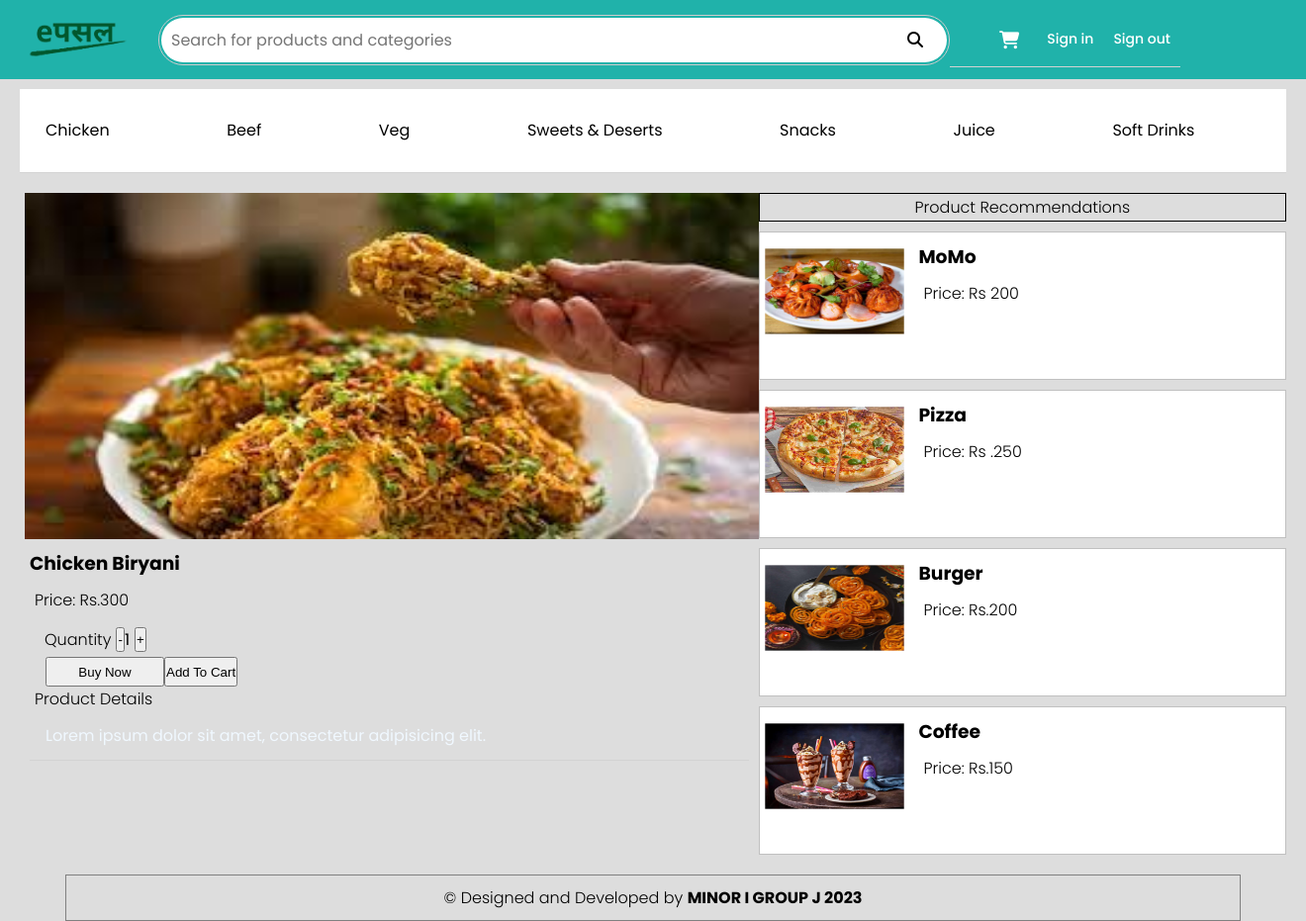
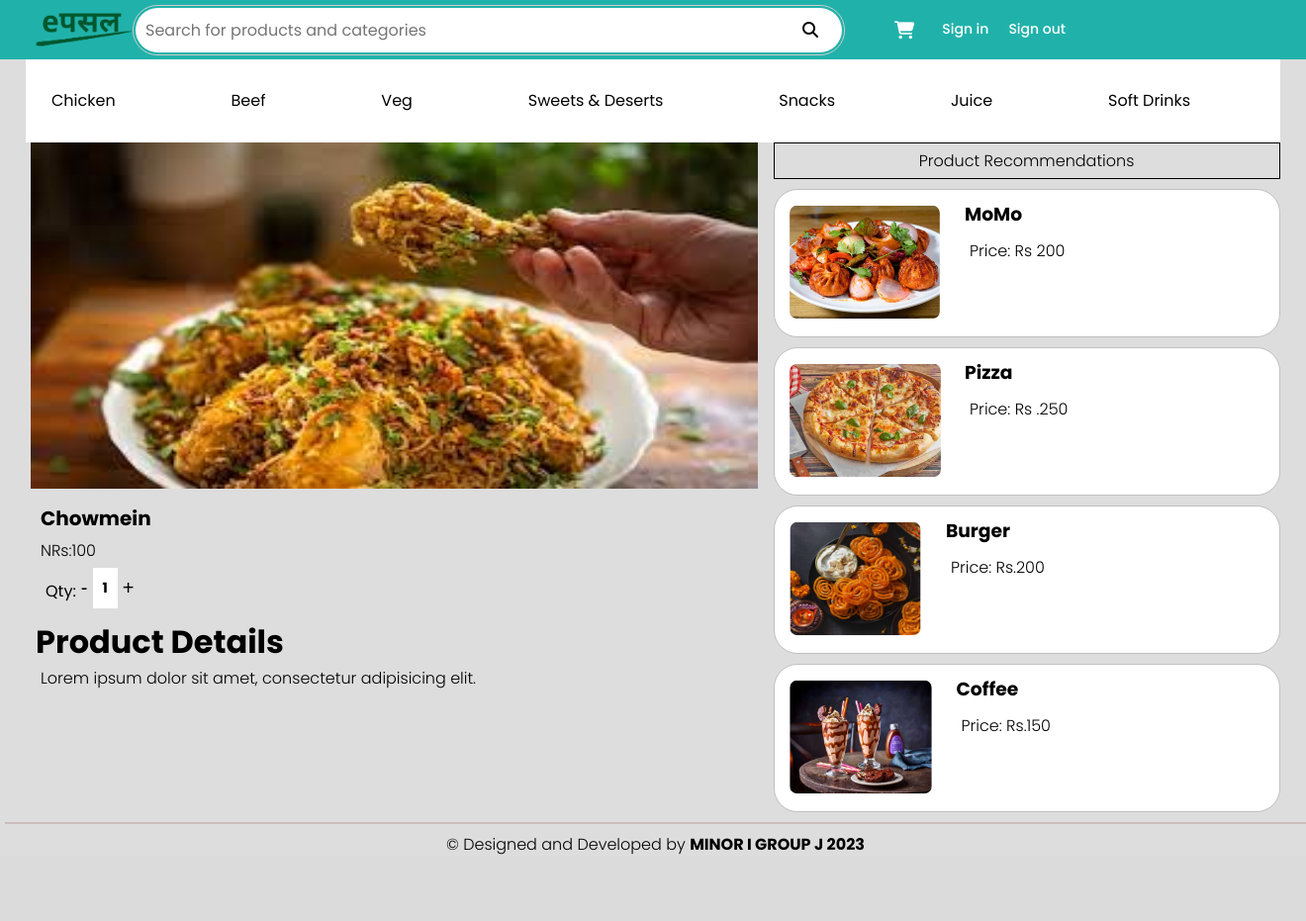
Before and after one commit to agrani58/epasal, a PHP site: page /epasale/product_detail.php in a window 1320 px wide. Shown: the whole page at 99% size. After the commit the page ends 864 px from the top, so only its background shows below. Run offline with PHP 8.4, Linux system fonts and the light colour scheme.

Commit message:
product details

```diff
--- a/public/css/dashboard.css
+++ b/public/css/dashboard.css
@@ -78,7 +78,6 @@ li{
      text-align: left;
      margin:0px;
      padding: 12px 16px;
-     border-bottom: 1px solid lightgray;
      cursor: pointer;
 
 
--- a/public/css/global.css
+++ b/public/css/global.css
@@ -40,6 +40,21 @@ input {
     width: calc(12/12 * 100%);
 }
 
+.col-11 {
+    width: calc(11/12 * 100%);
+}
+
+.col-10 {
+    width: calc(10/12 * 100%);
+}
+
+.col-9 {
+    width: calc(9/12 * 100%);
+}
+
+.col-8 {
+    width: calc(8/12 * 100%);
+}
 .col-7 {
     width: calc(7/12 * 100%);
 }
@@ -60,6 +75,12 @@ input {
     width: calc(3/12 * 100%);
 }
 
+.col-2 {
+    width: calc(2/12 * 100%);
+}
+.col{
+    width:calc(1/12* 100%);
+}
 footer p {
     text-align: center;
     border-top-width: 2px;
--- a/public/css/header.css
+++ b/public/css/header.css
@@ -4,7 +4,7 @@
 /* Header styles */
 header {
   background: lightseagreen;
-  color: #c3aaaa;
+
 margin-left: auto;
 margin-right: auto;
 }
@@ -32,18 +32,14 @@ margin-left: 0.5rem;
 
 .logo_img {
   margin-top: 10px;
-
 }
 
 .searchBox {
   display: flex;
- margin-left: 2rem;
-
   border: 1px solid #ccc;
-  width: 50rem;
+  width: 45rem;
   border-radius: 25px;
   padding: 2px;
-
 }
 
 .searchBox input {
--- a/public/css/product_detail.css
+++ b/public/css/product_detail.css
@@ -1,11 +1,4 @@
 
-.container{
-  width:1300px;
-  margin-left:auto;
-  margin-right:auto;
-  padding: 10px;
-  /* display: flex; */
-}
 
 .img{
   padding-left: 5px;
@@ -17,49 +10,43 @@
   width: 100%;
   position: relative;
 }
-.product-name, .discription{
-  margin-bottom: 10px;
-}
-.quantity {
-  width: 10%;
-  padding: 5px;
-  padding-left: 05;
-  text-align: center;
-  align-items: center;
-  display:flex;
-}
-.no {
-  width: 40px;
-  height: 25px;
-}
-.btn{
+.label{
+
+  font-size: 20px;
   margin-left: 5px;
-  width:25px;
-  height:25px;
-}
-.btn2{
-  display:flex;
-margin-left: 1rem;
+
 
 }
-.buy{
+.quantity_control button {
+  font-size: 20px;
+  color: #000000;
+  background: none;
+  border: none;
+  padding: 5px;
+  border-radius: 15%;
+  font-weight: 200px;
+}
 
-  width:120px;
-  height:30px;
-}
-.cart{
-  /* font-family: ‘Open Sans’; */
-  /* width:120px; */
-  /* height:30px; */
-  margin-right:15px;
+.quantity_box {
+
+  background-color: #ffffff;
+  padding: 10px;
+  font-size: 14px;
+  font-weight: bold;
 }
 
 
-.products{padding:5px;width:700px;/* height:150px; */}
+
+.product-recommendation{
+  width:32.0rem;
+  margin-left: 3%;
+  }
+
+
 .border{
   margin-left:auto;
   margin-right:auto;
-  padding: 1px;
+  padding: 5px;
   border: 1px solid black;
   text-align: center;
   margin-bottom: 10px;
@@ -74,21 +61,21 @@ width: 100%;
 height: 150px;
 overflow: hidden;
 border: 1px solid silver;
+border-radius: 1.5rem;
 background-color: white;
 margin-bottom: 10px;
 }
 .pic{
-width:207.2px;
-height:98.86px;
-padding:8px;
-margin-top: 10px;
-/* padding-top: 15px;
-padding-left: 10px; */
+  height: 85%;
+  padding: 5px;
+  margin: 10px;
+  width: 70%;
+  border-radius: 15px;
+  width: 207.2px;
+  /* height: 98.86px; */
+  padding: 8px;
+}
 
-}
-.product > img{
-transform: scale(1.04);
-}
 .product-info{
 padding: 10px;
 width: 100%;
@@ -97,17 +84,3 @@ position: relative;
 .product-name, .discription{
 margin-bottom: 10px;
 }
-.star{
-  margin-bottom: 5px;
-  max-width:164.96px;
-  height: 25.53px;
-}
-footer p{
-  width: 90%;
-  margin-left:auto;
-  margin-right:auto;
-  padding: 10px;
-  border: 1px solid grey;
-  text-align: center;
-  margin-top:0px;
-}
--- a/public/partials/header.php
+++ b/public/partials/header.php
@@ -3,7 +3,7 @@
     <div class="header">
         <div class="container">
             <div class="logo_background">
-                <a class="logo" href="https://www.daraz.com.np">
+                <a class="logo" href="http://localhost/epasale/public/">
                     <div class="logo_img">
                         <img src="img/epasal-primary-logo.png" alt="ePasal - Online Food App">
                     </div>
--- a/public/product_detail.php
+++ b/public/product_detail.php
@@ -112,28 +112,25 @@
                 <div class="product-info>">
                     <img src="/epasale/public/img/products/biryani.jpg" class="img" />
                     <div class="product-info">
-                        <h3 class="product-name">Chicken Biryani</h3>
-                        <P class="discription">Price: Rs.300</P>
-                        <div class="quantity">
-                            <p>Quantity</p>
-                            <button class="btn">-</button>
-                            <div class="no.">1</div>
-                            <button class="btn">+</button>
-                        </div>
-                        <div class="btn2">
-                            <button class="buy">Buy Now</button>
-                            <button class="cart">Add To Cart</button>
-                        </div>
-                        <p class="detail">Product Details</p>
-                        <li>Lorem ipsum dolor sit amet, consectetur adipisicing elit. </li>
-
+                        <h2>Chowmein</h2>
+                        <p>NRs:100</p>
+                        <div class="quantity"><!-- div for quantity starts-->
+                            <label for="quantity">Qty:</label>
+                            <div class="quantity_control"> <!--div for quantity control(+,-) starts.-->
+                                <button class="decrement">-</button>
+                                <div class="quantity_box">1</div>
+                                <button class="increment">+</button>
+                            </div><!-- div for quantity control ends-->
+                        </div><!-- div for quantity ends-->
+                        <h1 class="detail">Product Details</h1>
+                        <p>Lorem ipsum dolor sit amet, consectetur adipisicing elit. </p>
                     </div>
                 </div>
             </div>
           <div class="col-5">
             <div class="product-recommendation">
                 <div class="border">
-                    <p class="store">Product Recommendations</p>
+                    <p class="store" >Product Recommendations</p>
                 </div>
                 <div class="product">
                     <img src="/epasale/public/img/products/C Momo.jpeg" class="pic" />
```
